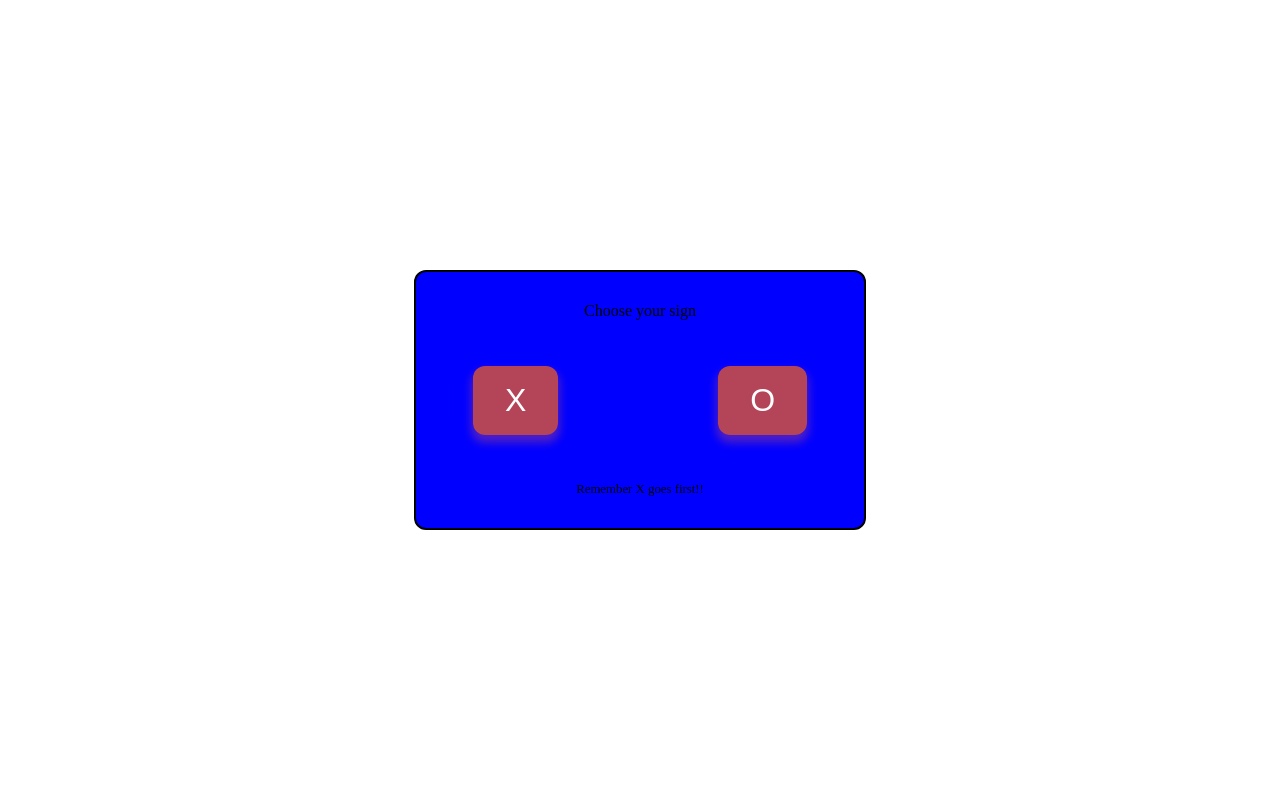
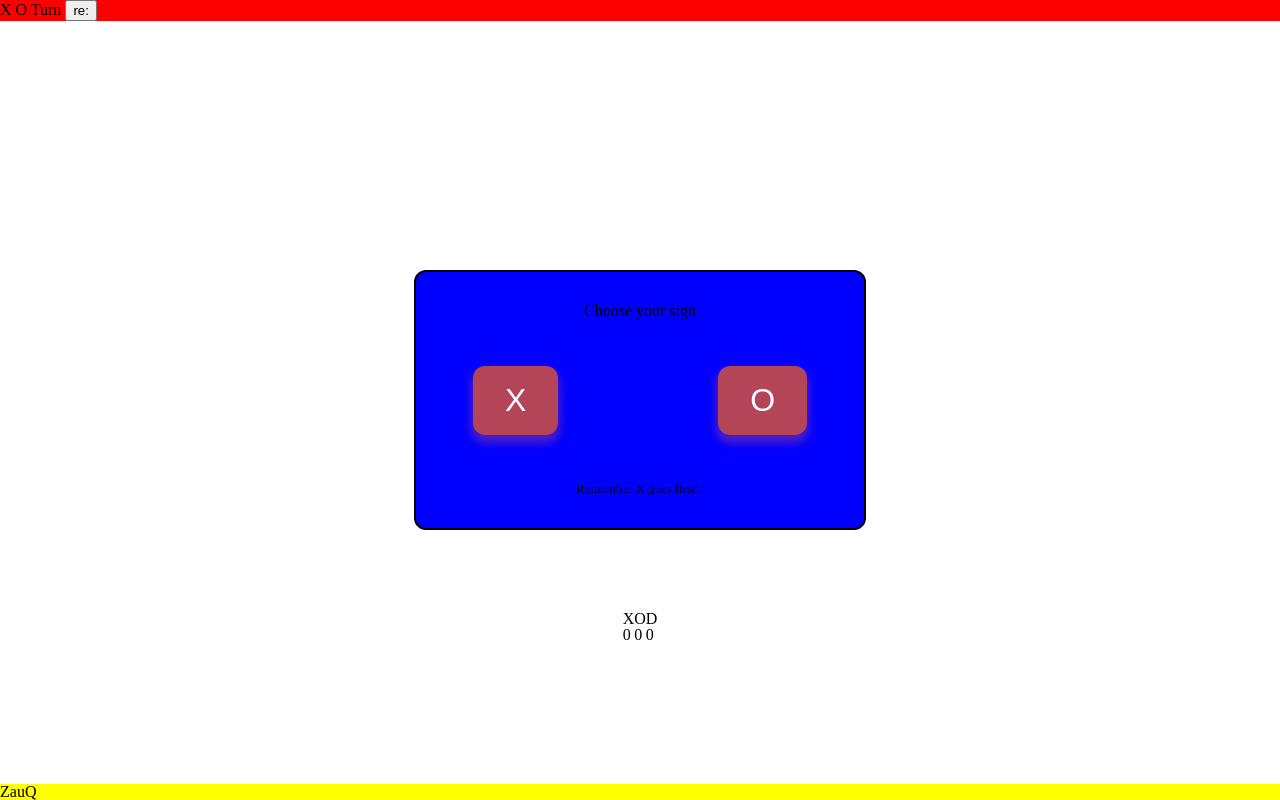
Before and after one commit to HasanZerak/Tic_Tac_Toe, a plain HTML site: page index.html in a window 1280 px wide. Drawn offline with Linux system fonts and the light colour scheme.

Commit message:
create two modules and a factory

```diff
--- a/index.html
+++ b/index.html
@@ -18,6 +18,13 @@
             </div>
             <p style="font-size: 0.8rem;">Remember X goes first!!</p>
         </div>
+        <div class="main_body">
+            <div class="header">
+                <span>X O</span>
+                <span>Turn</span>
+                <button class="reset">re:</button>
+            </div>
+            <div class="game_and_score">
 
                 <div class="game_board">
                     <div class="box"></div>
@@ -30,7 +37,23 @@
                     <div class="box"></div>
                     <div class="box"></div>
                 </div>
-
+                <table class="score">
+                    <tr>
+                        <td>X</td>
+                        <td>O</td>
+                        <td>D</td>
+                    </tr>
+                    <tr>
+                        <td>0</td>
+                        <td>0</td>
+                        <td>0</td>
+                    </tr>
+                </table>
+            </div>
+            <div class="footer">
+                <p>ZauQ</p>
+            </div>
+        </div>
     </div>
     <script src="script.js"></script>
 </body>
--- a/script.js
+++ b/script.js
@@ -1,18 +1,34 @@
+const player = (playerName, sign) => {
+  //assign signs to player
+  const getPlayerName = () => playerName;
+  const getPlayerSign = () => sign;
+};
+
+const gameBoard = (() => {
+  //module for the game board
+  let board = ["", "", "", "", "", "", "", "", ""];
+
+  return { };
+})();
+
+const displayController = (() => {
+  //module for the display on screen
+  //cacheDOM
   let popup = document.querySelectorAll(".popup");
   let decision_card_container = document.querySelector(
     ".decision_card_container"
   );
   let decision_card = document.querySelector(".decision_card");
   let game_board = document.querySelector(".game_board");
+  let box = document.querySelectorAll(".box");
 
   popup.forEach((btn) => {
     btn.addEventListener("click", function () {
       decision_card_container.removeChild(decision_card);
       game_board.classList.add("open_game_board");
-    console.log(btn.textContent);
+      // console.log(btn.textContent);
     });
   });
 
-// function openPopup(){
-//     popup.classList.add("open-decision-card");
-// }
+
+})();
--- a/styles.css
+++ b/styles.css
@@ -197,8 +197,38 @@ table {
 .decision_card > p{
   font-size: 1rem;
 }
+/*----------------------------------------------------------Main-Body----------------------------------------------------------*/
 
-/*---------------------------------------------------Game-Board--------------------------------------------------------*/
+.main_body{
+  display: flex;
+  flex-direction: column;
+  width: 100vw;
+  height: 100vh;
+  overflow: hidden;
+}
+
+.header{
+  background-color: red;
+  /* display: flex; */
+  /* flex-direction: row; */
+}
+
+.game_and_score{
+  flex: auto;
+
+  display: flex;
+  flex-direction: column;
+  justify-content: center;
+  align-items: center;
+  gap: 8rem;
+}
+
+.footer{
+  background-color: yellow;
+}
+
+
+/*--------------------------------------------------------Game-Board------------------------------------------------------------*/
 
 .game_board{
   position: relative;
@@ -207,7 +237,6 @@ table {
   height: 20rem;
   border: none;
   border-radius: 10px;
-  margin: 0 auto;
 
   display: grid;
   grid-template: repeat(3, 1fr)/repeat(3, 1fr);
@@ -215,9 +244,9 @@ table {
   visibility: hidden;
 }
 
-.box{
+/* .box{ */
   /* border: 2px solid black; */
-}
+/* } */
 
 .game_board :nth-child(5){
   border: 2px solid black;
```
Also changed, not shown: README.md. Lines whose indentation alone changed are shown as unchanged.
